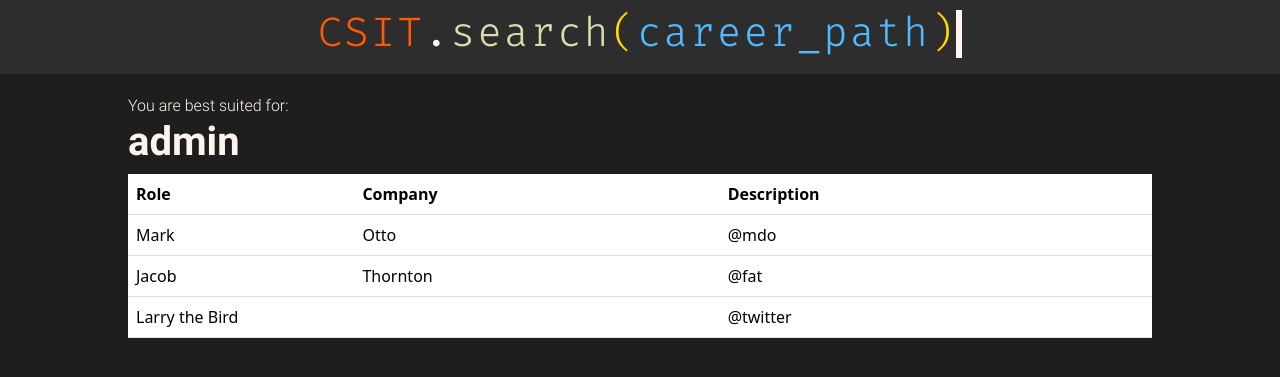
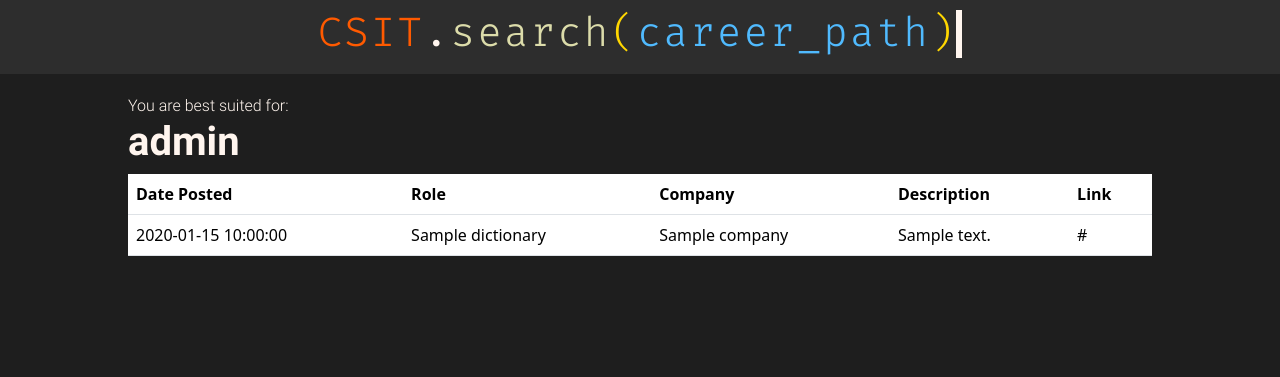
Before and after one commit to 50Fifty/SCSETechFest_Team73, a Flask app: template flask/templates/result.html in a window 1280 px wide. Shown: the top 377 px of the page. Run offline with Flask 2, Linux system fonts and the light colour scheme; the template is opened without the code that fills it: most values are stand-ins (such as "Sample title", 1, 10 or a date in 2020); some web fonts are replaced.

Commit message:
pray to god

```diff
--- a/flask/app.py
+++ b/flask/app.py
@@ -88,7 +88,8 @@ def resultpage():
     # 2. Convert all key and values from strings to integers
     # 3. Pass new dict to model
     x = scraper(session["career"])
-    return render_template("result.html", role=session["career"])
+    print(x)
+    return render_template("result.html", role=session["career"], jobs=x)
 
 # @app.route("/api/scrape", methods=["POST"])
 # def scrapeJobs():
--- a/flask/templates/result.html
+++ b/flask/templates/result.html
@@ -27,26 +27,23 @@
       <table class="table">
         <thead>
           <tr>
+          <th scope="col">Date Posted</th>
           <th scope="col">Role</th>
           <th scope="col">Company</th>
           <th scope="col">Description</th>
+          <th scope="col">Link</th>
           </tr>
         </thead>
         <tbody>
-          <tr>
-          <td>Mark</td>
-          <td>Otto</td>
-          <td>@mdo</td>
-          </tr>
-          <tr>
-          <td>Jacob</td>
-          <td>Thornton</td>
-          <td>@fat</td>
-          </tr>
-          <tr>
-          <td colspan="2">Larry the Bird</td>
-          <td>@twitter</td>
-          </tr>
+          {% for dictionary in jobs %}
+            <tr>
+            <td>{{dictionary['job_post_date']}}</td>
+            <td>{{dictionary['job_title']}}</td>
+            <td>{{dictionary['company']}}</td>
+            <td>{{dictionary['job_description']}}</td>
+            <td>{{dictionary['job_apply_url']}}</td>
+            </tr>
+          {% endfor %}
         </tbody>
       </table>
     </div>
```
Also changed, not shown: flask/static/css/style.css (+34 -0 lines), flask/templates/predict.html (+7 -0 lines).
